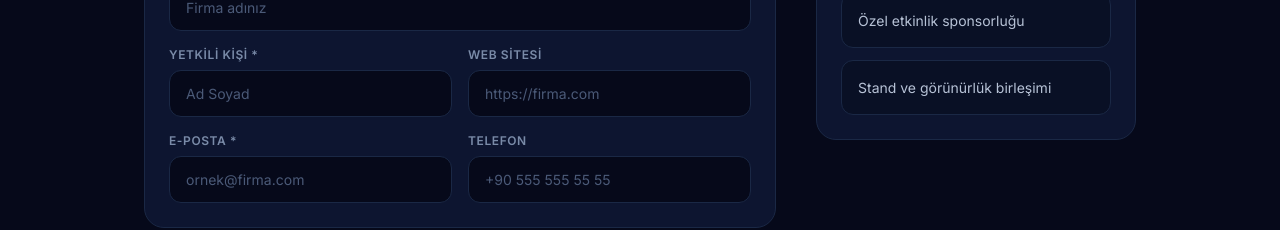
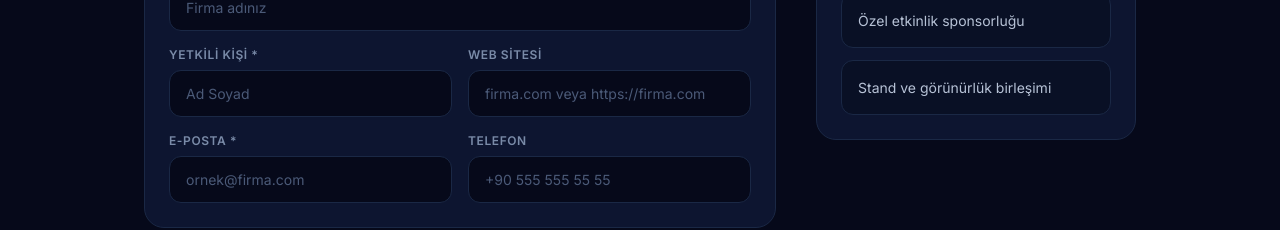
Before and after one commit to turkesdedeci/h2zirve, a Next.js app: page /sponsorluk-basvurusu in a window 1280 px wide. Shown: the part 477-707 px from the top of the page. Built offline with nearby package versions, Linux system fonts and the light colour scheme; no server answers.

Commit message:
Relax website URL fields

```diff
--- a/src/app/sponsorluk-basvurusu/page.tsx
+++ b/src/app/sponsorluk-basvurusu/page.tsx
@@ -245,10 +245,11 @@ export default function SponsorlukBasvurusu() {
                 <div>
                   <label className={labelCls}>Web Sitesi</label>
                   <input
-                    type="url"
+                    type="text"
+                    inputMode="url"
                     value={form.web_sitesi}
                     onChange={set("web_sitesi")}
-                    placeholder="https://firma.com"
+                    placeholder="firma.com veya https://firma.com"
                     className={inputCls}
                   />
                 </div>
--- a/src/app/stand-basvurusu/page.tsx
+++ b/src/app/stand-basvurusu/page.tsx
@@ -333,10 +333,11 @@ export default function StandBasvurusu() {
               <div>
                 <label className={labelCls}>Web Sitesi</label>
                 <input
-                  type="url"
+                  type="text"
+                  inputMode="url"
                   value={form.web_sitesi}
                   onChange={set("web_sitesi")}
-                  placeholder="https://firma.com"
+                  placeholder="firma.com veya https://firma.com"
                   className={inputCls}
                 />
               </div>
```
